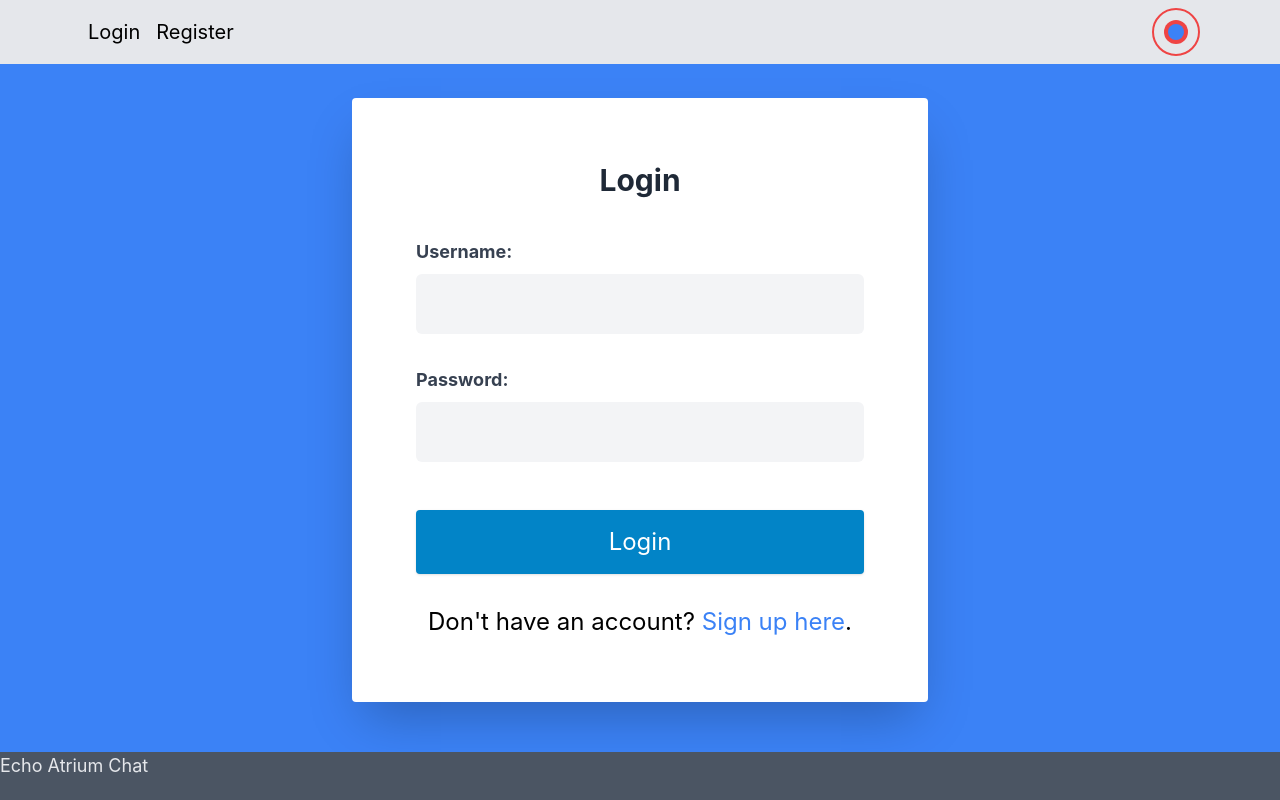
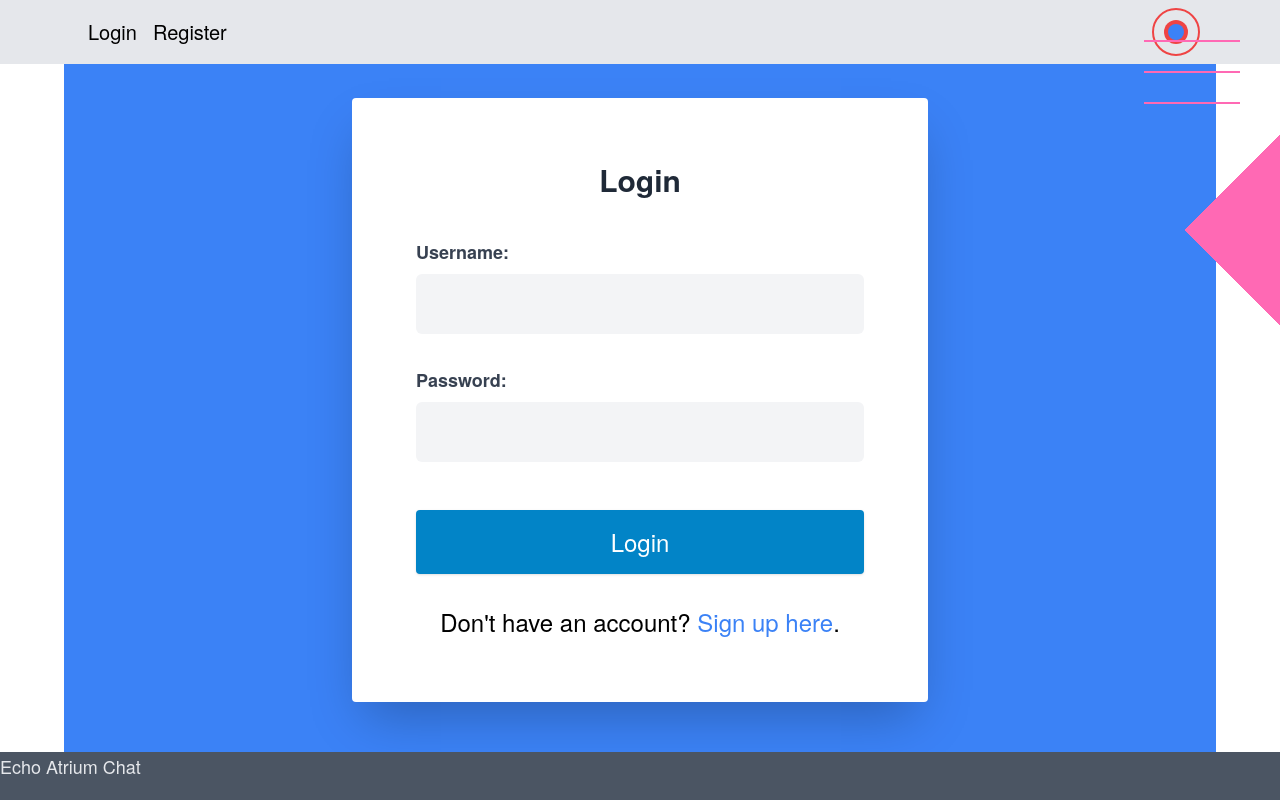
Before and after one commit to wu-changxing/eac, a React (Vite) app: page / in a window 1280 px wide. Built offline with nearby package versions, Linux system fonts and the light colour scheme; no server answers.

Commit message:
header and icon

```diff
--- a/src/components/Header.js
+++ b/src/components/Header.js
@@ -2,6 +2,7 @@ import React, {useContext} from 'react';
 import {Link} from 'react-router-dom';
 import {SocketContext} from '../SocketContext';
 import { FaListUl, FaSignOutAlt, FaSignInAlt, FaUserPlus } from 'react-icons/fa'; // Import icons
+import Navbar from "./Navbar";
 
 const Header = ({ authenticated }) => {
     const {state: socketState} = useContext(SocketContext);
@@ -38,6 +39,7 @@ const Header = ({ authenticated }) => {
                     </ul>
                 </nav>
                 <div className="flex items-center justify-center">
+                    <Navbar/>
                     <div
                         className={`h-8 w-8 lg:h-12 lg:w-12 rounded-full border-2 ${isSocketConnected ? 'border-green-500' : 'border-red-500'} p-1 flex items-center justify-center`}>
                         <div
--- /dev/null
+++ b/src/components/Navbar.css
@@ -0,0 +1,196 @@
+:root {
+    --bezier: cubic-bezier(0.75, 0, 0.25, 1);
+}
+
+* {
+    margin: 0;
+    box-sizing: border-box;
+    font-family: HelveticaNeue, Helvetica, sans-serif;
+}
+
+
+
+.nav__trigger-finger {
+    position: fixed;
+    color: hotpink;
+}
+
+.nav__trigger-finger::before {
+    content: '';
+    position: absolute;
+    top: -5px;
+    left: -5px;
+    bottom: -5px;
+    right: -5px;
+    background: hotpink;
+    opacity: 0;
+    z-index: -1;
+    transition: opacity 0.3s var(--bezier);
+}
+
+.nav__trigger-finger span {
+    display: block;
+    width: 100%;
+    height: 2px;
+    transition: transform 1s var(--bezier);
+    background: currentColor;
+}
+
+.nav__trigger-finger span::before,
+.nav__trigger-finger span::after {
+    content: "";
+    position: absolute;
+    left: 0;
+    right: 0;
+    display: block;
+    height: 2px;
+    background: currentColor;
+    transition: transform 0.4s var(--bezier), top 0.4s 0.4s var(--bezier), background 0.2s var(--bezier);
+}
+
+.nav__trigger-finger span::before {
+    top: 0;
+}
+
+.nav__trigger-finger span::after {
+    top: calc(100% - 2px);
+}
+
+.nav__trigger-input,
+.nav__submenu-trigger-input {
+    opacity: 0;
+    width: 0;
+    height: 0;
+    appearance: none;
+    position: fixed;
+}
+
+.nav__trigger-input:focus + .nav__trigger-finger {
+    color: white;
+}
+
+.nav__trigger-input:focus + .nav__trigger-finger::before {
+    opacity: 1;
+}
+
+.nav__trigger-input:checked + .nav__trigger-finger {
+    height: 10px;
+    color: white;
+}
+
+.nav__trigger-input:checked + .nav__trigger-finger span {
+    transform: rotate(45deg);
+}
+
+.nav__trigger-input:checked + .nav__trigger-finger span::before,
+.nav__trigger-input:checked + .nav__trigger-finger span::after {
+    top: calc(50% - 1px);
+    transition: transform 0.4s 0.4s var(--bezier), top 0.4s var(--bezier), background 0.2s var(--bezier);
+}
+
+.nav__trigger-input:checked + .nav__trigger-finger span::after {
+    transform: rotate(90deg);
+}
+
+.nav__trigger-input:checked ~ .nav__list {
+    z-index: 9;
+    transform: none;
+    transition: 0.5s var(--bezier);
+}
+.nav__list {
+    position: fixed;
+    overflow-y: scroll;
+    top: 0;
+    left: 0;
+    bottom: 0;
+    right: 0;
+    z-index: -1;
+    background: hotpink;
+    font-size: 4rem;
+    padding: 40px;
+    transform: translate(100vw) rotate(45deg);
+    transition: 0.2s var(--bezier);
+}
+
+@media screen and (max-width: 400px) {
+    .nav__list {
+        transform: translate(140vw) rotate(45deg);
+    }
+}
+
+@media screen and (min-width: 401px) and (max-width: 800px) {
+    .nav__list {
+        transform: translate(120vw) rotate(45deg);
+    }
+}
+
+@media screen and (min-width: 801px) and (max-width: 1200px) {
+    .nav__list {
+        transform: translate(110vw) rotate(45deg);
+    }
+}
+
+@media screen and (min-width: 1201px) {
+    .nav__list {
+        transform: translate(100vw) rotate(45deg);
+    }
+}
+
+
+.nav__item {
+    list-style: none;
+}
+
+.nav__item + .nav__item {
+    margin-top: 20px;
+}
+
+.nav__submenu-trigger-input:checked + .nav__submenu-trigger-finger::after {
+    transform: translateY(10px);
+}
+
+.nav__submenu-trigger-input:checked ~ .nav__list-child {
+    display: block;
+}
+
+.nav__submenu-trigger-input:focus + .nav__submenu-trigger-finger::after {
+    transform: translateY(5px);
+}
+
+.nav__submenu-trigger-finger::after {
+    content: '';
+    display: inline-block;
+    border: 10px solid transparent;
+    border-top-color: white;
+    transition: 0.4s var(--bezier);
+}
+
+.nav__link {
+    text-decoration: none;
+    color: inherit;
+}
+
+.nav__list-child {
+    display: none;
+    font-size: 2rem;
+    margin-top: 10px;
+    padding-left: 2rem;
+}
+
+main {
+    padding: 6rem 4rem;
+}
+
+main h1 {
+    font-size: 3rem;
+    font-weight: normal;
+}
+
+main h1 span {
+    color: hotpink;
+}
+
+main p {
+    line-height: 1.5;
+    margin-top: 1.5rem;
+}
--- /dev/null
+++ b/src/components/Navbar.js
@@ -0,0 +1,79 @@
+import React from 'react';
+import './Navbar.css';
+
+const Navbar = () => {
+    const [isNavOpen, setIsNavOpen] = React.useState(false);
+    const [isSubmenuOpen, setIsSubmenuOpen] = React.useState(false);
+
+    const handleNavClick = () => {
+        setIsNavOpen(!isNavOpen);
+    }
+
+    const handleSubmenuClick = () => {
+        setIsSubmenuOpen(!isSubmenuOpen);
+    }
+
+    return (
+        <nav className="text-white bg-sky-500">
+            <input className="nav__trigger-input" type="checkbox" id="trigger" aria-label="open the navigation"
+                   onClick={handleNavClick}/>
+
+            <label
+                className="fixed top-0 right-0 z-10 flex items-center w-24 h-16 m-10 text-pink-500 nav__trigger-finger"
+                htmlFor="trigger">
+                <span></span>
+            </label>
+            <ul className={`nav__list ${isNavOpen ? 'nav__list-open' : ''}`}>
+                <li className="nav__item">
+                    <a href="#hoi" className="nav__link">
+            <span className="nav__text">
+              List
+            </span>
+                    </a>
+                </li>
+                <li className="nav__item">
+                    <a href="#hoi" className="nav__link">
+            <span className="nav__text">
+              About
+            </span>
+                    </a>
+                    <input className="nav__submenu-trigger-input" type="checkbox" id="submenu-trigger"
+                           onClick={handleSubmenuClick}/>
+                    <label className="nav__submenu-trigger-finger" htmlFor="submenu-trigger"></label>
+                    <ul className={`nav__list-child ${isSubmenuOpen ? 'nav__list-child-open' : ''}`}>
+                        <li className="nav__item">
+                            <a href="#hoi" className="nav__link">
+                <span className="nav__text">
+                  About the site
+                </span>
+                            </a>
+                        </li>
+                        <li className="nav__item">
+                            <a href="#hoi" className="nav__link">
+                <span className="nav__text">
+                  About me
+                </span>
+                            </a>
+                        </li>
+                    </ul>
+                </li>
+                <li className="nav__item">
+                    <a href="#hoi" className="nav__link">
+            <span className="nav__text">
+              Blog
+            </span>
+                    </a>
+                </li>
+                <li className="nav__item">
+                    <a href="#hoi" className="nav__link">
+            <span className="nav__text">
+              Contact
+            </span>
+                    </a>
+                </li>
+            </ul>
+        </nav>
+    );
+};
+
+export default Navbar;
```
